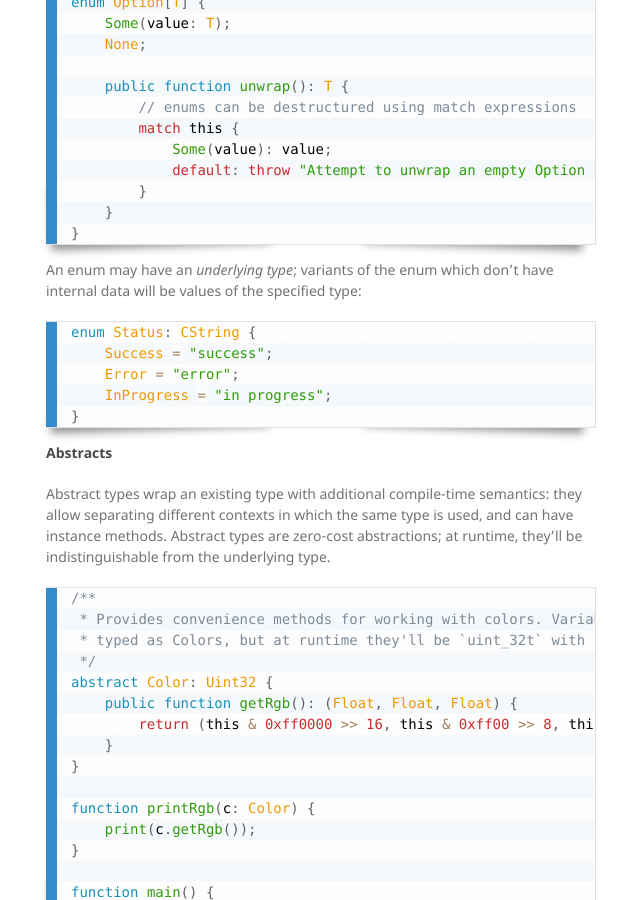
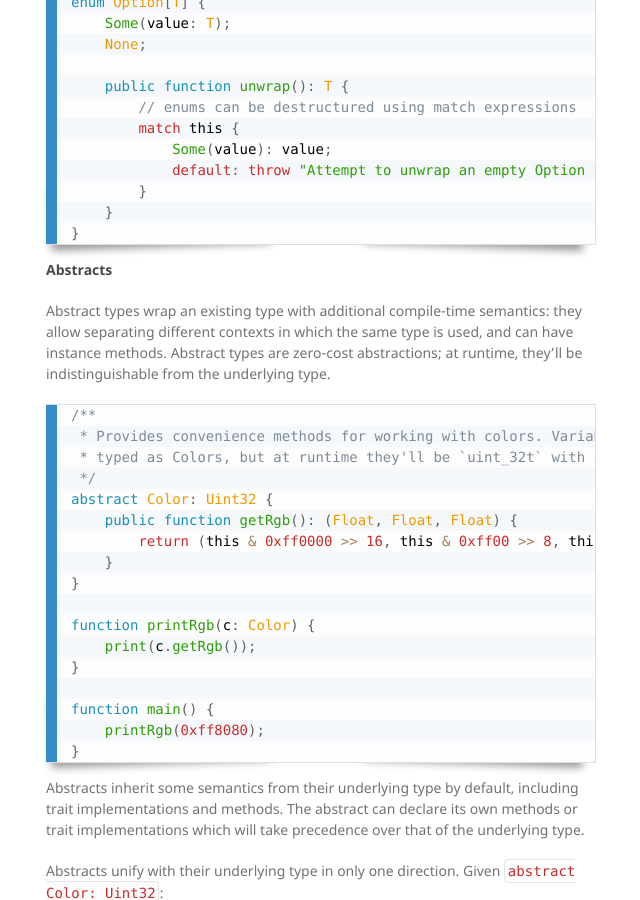
Before and after one commit to kitlang/kitlang.github.io, a Jekyll site: the page built from examples.md, in a window 1280 px wide and 900 px high, scrolled down 3811 px. Shown: the whole window, without its empty margins (524-1164 px from the left). Built offline with Jekyll 4.4.1, drawn with Linux system fonts in a browser that asks for light colours; nearby versions of some CDN libraries.

Commit message:
This feature is coming soon - revert when implemented

```diff
--- a/examples.md
+++ b/examples.md
@@ -184,16 +184,6 @@ enum Option[T] {
             default: throw "Attempt to unwrap an empty Option value";
         }
     }
-}
-~~~
-
-An enum may have an *underlying type*; variants of the enum which don't have internal data will be values of the specified type:
-
-~~~kit
-enum Status: CString {
-    Success = "success";
-    Error = "error";
-    InProgress = "in progress";
 }
 ~~~
 
```
